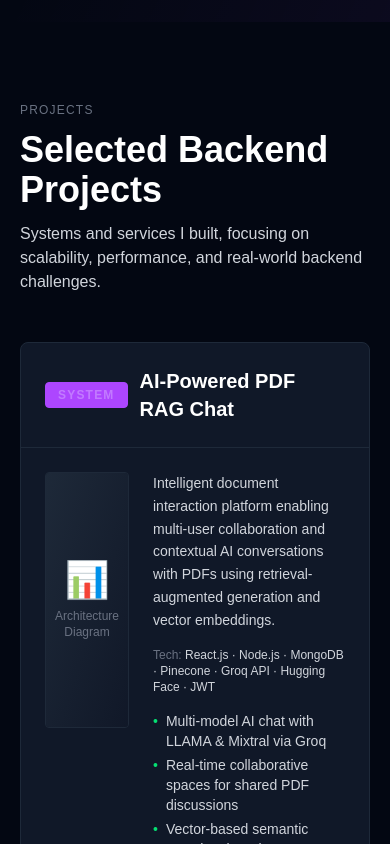
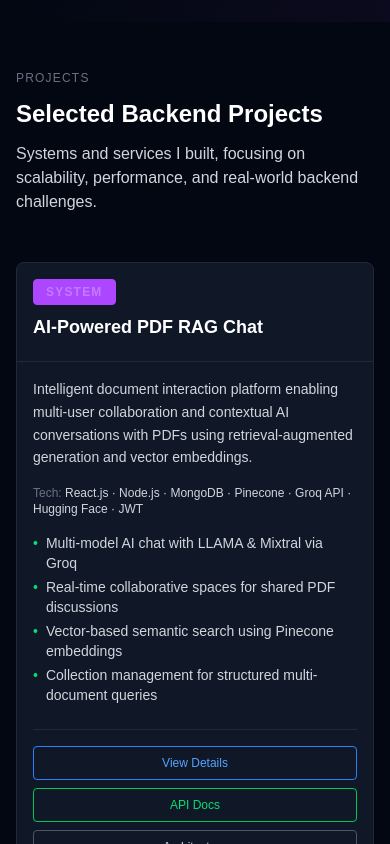
Before and after one commit to garvthakre/G-Forge, a Next.js app in the folder ui/: page / in a window 390 px wide. Shown: the part 920-1764 px from the top of the page. Built offline with nearby package versions, Linux system fonts and the light colour scheme.

Commit message:
feat : improve design of projects  section for phone

```diff
--- a/ui/app/components/projects.tsx
+++ b/ui/app/components/projects.tsx
@@ -316,7 +316,7 @@ const Projects: NextPage = () => {
     theme === "dark" ? "hover:border-gray-700" : "hover:border-green-400";
 
   return (
-    <section className={`w-full ${bgClass} py-20 px-5`}>
+    <section className={`w-full ${bgClass} py-12 sm:py-16 md:py-20 px-4 sm:px-5`}>
       <div className="max-w-5xl mx-auto">
         {/* Section Header */}
         <div className="mb-12">
@@ -325,7 +325,7 @@ const Projects: NextPage = () => {
           >
             Projects
           </div>
-          <h2 className={`text-4xl font-bold ${themeColors.text.primary} mb-3`}>
+          <h2 className={`text-2xl sm:text-3xl md:text-4xl font-bold ${themeColors.text.primary} mb-3`}>
             Selected Backend Projects
           </h2>
           <p className={`${themeColors.text.secondary} max-w-2xl`}>
@@ -356,17 +356,17 @@ const Projects: NextPage = () => {
                 </div>
               )}
               {/* Project Header with Badge */}
-              <div className={`px-6 pt-6 pb-4 border-b ${themeColors.border}`}>
-                <div className="flex items-center gap-3 mb-2">
+              <div className={`px-4 sm:px-5 md:px-6 pt-4 sm:pt-5 md:pt-6 pb-3 sm:pb-4 border-b ${themeColors.border}`}>
+                <div className="flex flex-col sm:flex-row sm:items-center gap-2 sm:gap-3 mb-2">
                   <span
                     className={`px-3 py-1 text-xs font-bold uppercase tracking-widest border rounded ${getBadgeColor(
                       project.badge,
-                    )}`}
+                    )} w-fit`}
                   >
                     {project.badge}
                   </span>
                   <h3
-                    className={`text-xl font-bold ${themeColors.text.primary}`}
+                    className={`text-lg sm:text-xl font-bold ${themeColors.text.primary} break-words`}
                   >
                     {project.title}
                   </h3>
@@ -374,10 +374,10 @@ const Projects: NextPage = () => {
               </div>
 
               {/* Split Layout: Image + Info */}
-              <div className="grid grid-cols-3 gap-6 p-6">
-                {/* Left: Image Panel (30-35%) */}
+              <div className="grid grid-cols-1 lg:grid-cols-3 gap-4 sm:gap-6 p-4 sm:p-5 md:p-6">
+                {/* Left: Image Panel (30-35%) - Hidden on mobile */}
                 <div
-                  className={`col-span-1 ${panelBgClass} rounded border overflow-hidden h-64`}
+                  className={`hidden lg:block col-span-1 ${panelBgClass} rounded border overflow-hidden h-64`}
                 >
                   <div
                     className={`w-full h-full ${
@@ -398,11 +398,11 @@ const Projects: NextPage = () => {
                 </div>
 
                 {/* Right: Project Info Panel (65-70%) */}
-                <div className="col-span-2 flex flex-col justify-between">
+                <div className="col-span-1 lg:col-span-2 flex flex-col justify-between">
                   {/* Description */}
                   <div className="mb-4">
                     <p
-                      className={`${themeColors.text.secondary} text-sm leading-relaxed`}
+                      className={`${themeColors.text.secondary} text-sm leading-relaxed break-words`}
                     >
                       {project.description}
                     </p>
@@ -410,7 +410,7 @@ const Projects: NextPage = () => {
 
                   {/* Tech Stack */}
                   <div className="mb-4">
-                    <div className={`text-xs ${themeColors.text.secondary}`}>
+                    <div className={`text-xs ${themeColors.text.secondary} break-words`}>
                       <span className={themeColors.text.muted}>Tech:</span>{" "}
                       {project.techStack.join(" · ")}
                     </div>
@@ -441,7 +441,7 @@ const Projects: NextPage = () => {
 
                   {/* Action Buttons */}
                   <div
-                    className={`flex gap-3 pt-4 border-t ${themeColors.border}`}
+                    className={`flex flex-col sm:flex-row gap-2 sm:gap-3 pt-4 border-t ${themeColors.border}`}
                   >
                     <button
                       className={`px-4 py-2 transition font-medium text-xs rounded ${
@@ -478,13 +478,13 @@ const Projects: NextPage = () => {
               {/* Expandable Details */}
               {expandedId === project.id && (
                 <div
-                  className={`px-6 py-6 border-t ${themeColors.border} ${
+                  className={`px-4 sm:px-5 md:px-6 py-4 sm:py-5 md:py-6 border-t ${themeColors.border} ${
                     theme === "dark"
                       ? "bg-gray-800 bg-opacity-30"
                       : "bg-green-50 bg-opacity-50"
                   }`}
                 >
-                  <div className="grid grid-cols-2 gap-8">
+                  <div className="grid grid-cols-1 md:grid-cols-2 gap-6 sm:gap-8">
                     {/* Left: Endpoints */}
                     <div>
                       <div className="text-xs uppercase tracking-widest text-gray-500 mb-4">
```
